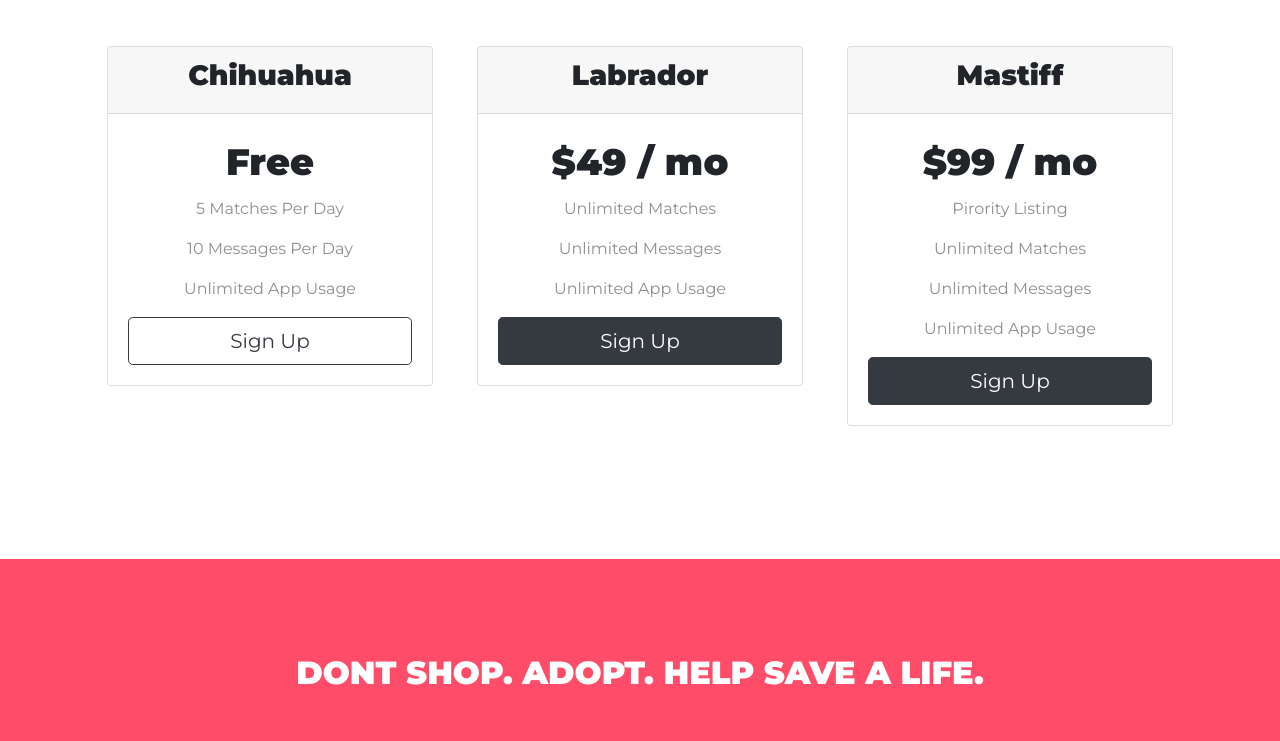
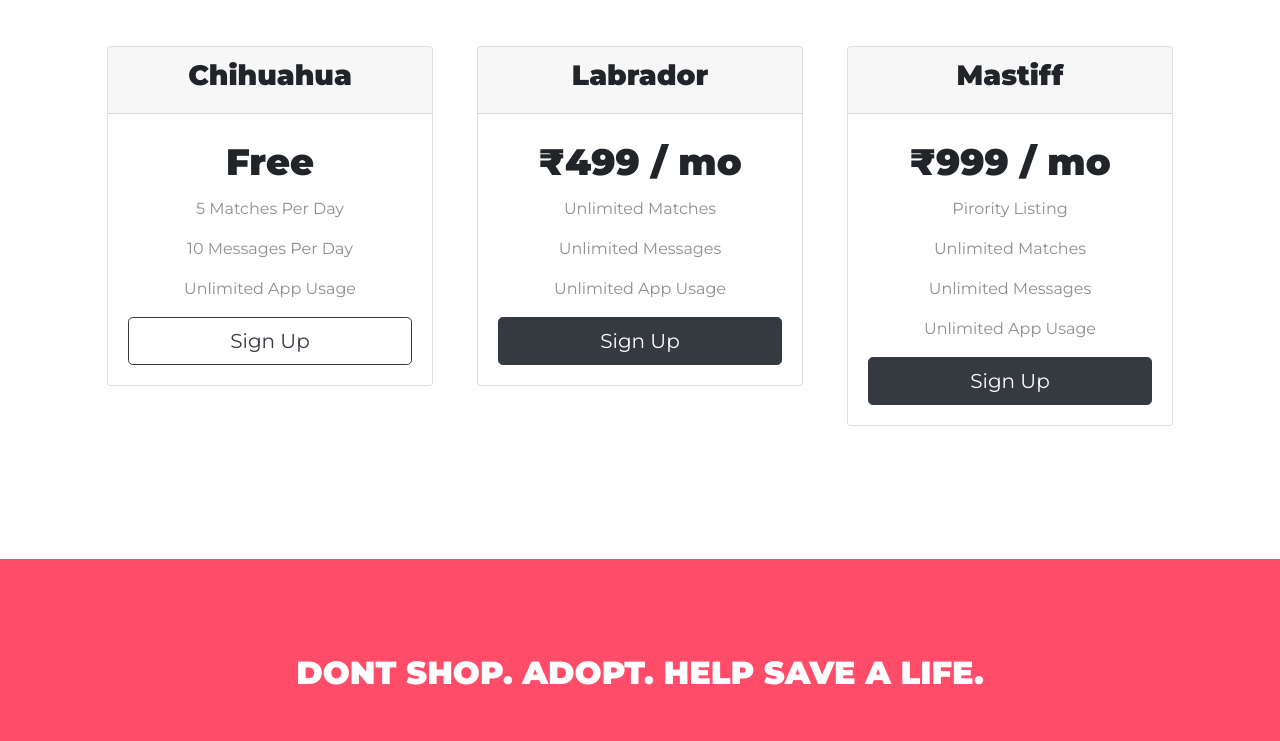
Before and after one commit to vivek-negi2000/dogish, a plain HTML site: page index.html in a window 1280 px wide. Shown: the part 1960-2701 px from the top of the page. Drawn offline with nearby package versions, Linux system fonts and the light colour scheme.

Commit message:
Update index.html

```diff
--- a/index.html
+++ b/index.html
@@ -161,7 +161,7 @@
             <h3>Labrador</h3>
           </div>
           <div class="card-body">
-            <h2>$49 / mo</h2>
+            <h2>₹499 / mo</h2>
             <p>Unlimited Matches</p>
             <p>Unlimited Messages</p>
             <p>Unlimited App Usage</p>
@@ -175,7 +175,7 @@
             <h3>Mastiff</h3>
           </div>
           <div class="card-body">
-            <h2>$99 / mo</h2>
+            <h2>₹999 / mo</h2>
             <p>Pirority Listing</p>
             <p>Unlimited Matches</p>
             <p>Unlimited Messages</p>
```
